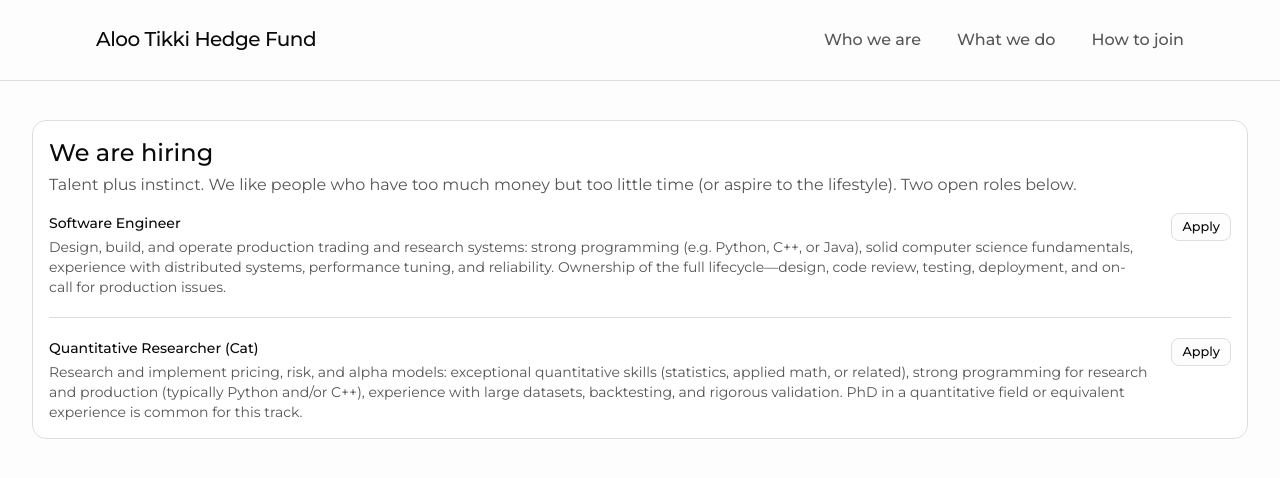
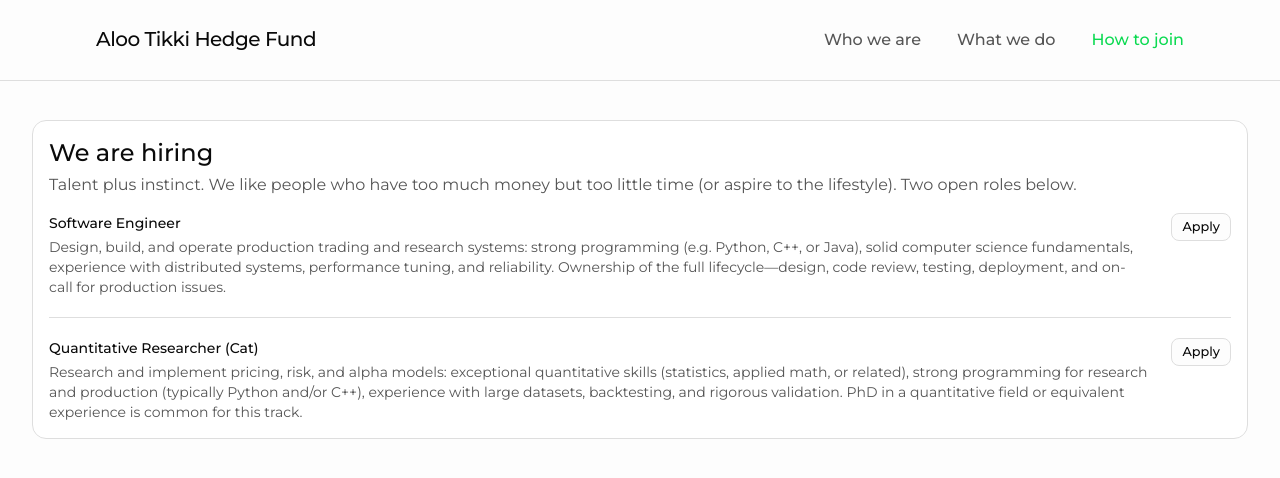
Before and after one commit to Vineexoxo/Cat-Hedge-Fund, a Next.js app: page /how-to-join in a window 1280 px wide. Shown: the top 478 px of the page. Built offline with nearby package versions, Linux system fonts and the light colour scheme.

Commit message:
Add ciolour to tab name

```diff
--- a/src/components/site-header.tsx
+++ b/src/components/site-header.tsx
@@ -1,4 +1,12 @@
+"use client";
+
 import Link from "next/link";
+import { usePathname } from "next/navigation";
+
+function isActivePath(pathname: string, href: string) {
+  if (href === "/") return pathname === "/";
+  return pathname === href || pathname.startsWith(`${href}/`);
+}
 
 const nav = [
   { href: "/who-we-are", label: "Who we are" },
@@ -7,6 +15,8 @@ const nav = [
 ] as const;
 
 export function SiteHeader() {
+  const pathname = usePathname() ?? "/";
+
   return (
     <header className="w-full border-b border-border bg-background">
       <div className="mx-auto flex min-h-[4.25rem] max-w-6xl flex-col justify-center gap-2.5 px-4 py-2.5 sm:min-h-0 sm:h-16 sm:flex-row sm:items-center sm:justify-between sm:gap-4 sm:py-0 md:h-[4.75rem] md:px-6 lg:h-20 lg:px-8">
@@ -18,13 +28,24 @@ export function SiteHeader() {
         </Link>
         <nav className="flex flex-wrap items-start gap-x-4 gap-y-2.5 text-base font-medium leading-snug text-muted-foreground sm:items-center sm:justify-end sm:gap-x-5 sm:text-sm md:gap-x-7 md:text-base lg:gap-x-9">
           {nav.map((item) => (
+            (() => {
+              const active = isActivePath(pathname, item.href);
+              return (
             <Link
               key={item.href}
               href={item.href}
-              className="py-0.5 transition-colors hover:text-foreground sm:py-0"
+              aria-current={active ? "page" : undefined}
+              className={[
+                "py-0.5 transition-colors sm:py-0",
+                active
+                  ? "text-[#0BDA51]"
+                  : "hover:text-foreground",
+              ].join(" ")}
             >
               {item.label}
             </Link>
+              );
+            })()
           ))}
         </nav>
       </div>
```
